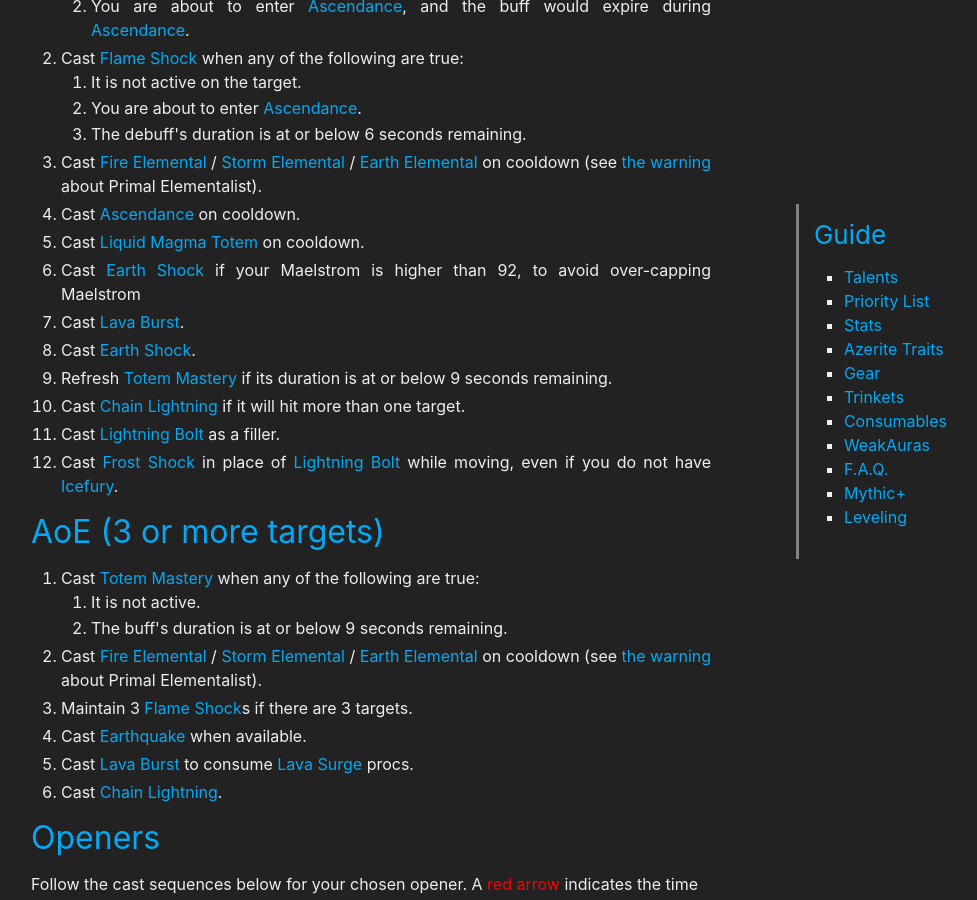
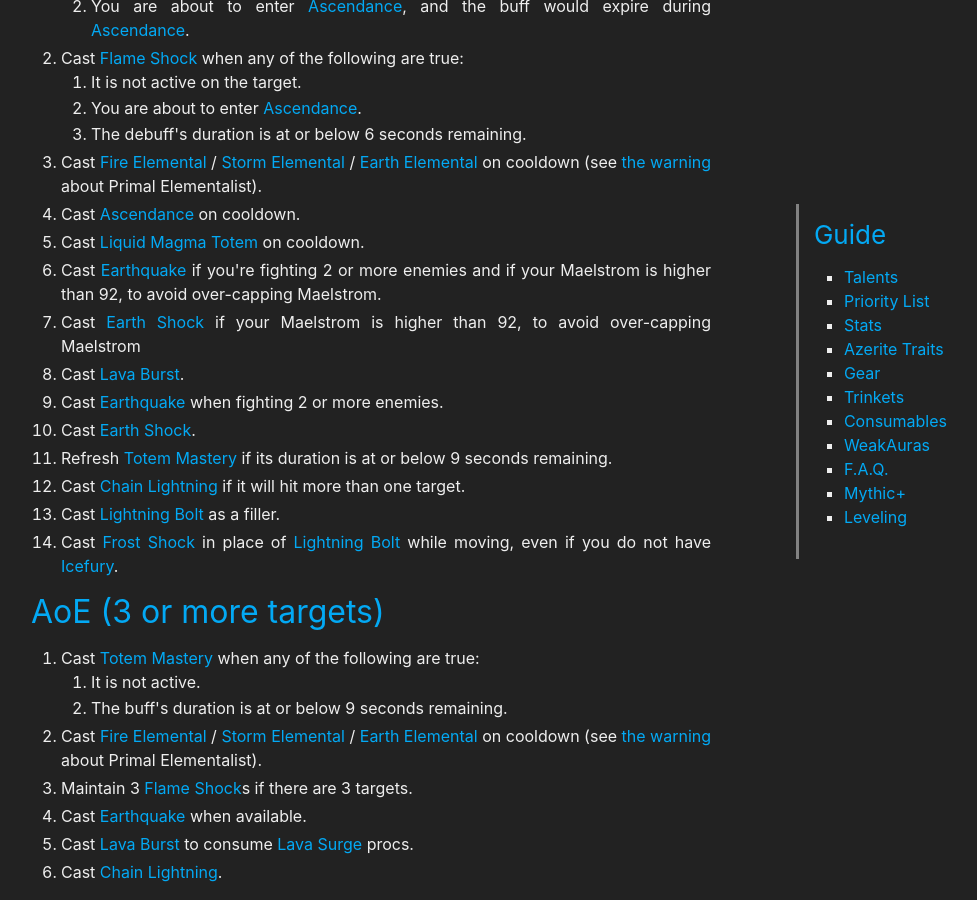
Before and after one commit to stormearthandlava/stormearthandlava.github.io, a Jekyll site: the page built from guide/general/priority_list.md, in a window 1280 px wide and 900 px high, scrolled down 1053 px. Shown: the whole window, without its empty margins (269-1246 px from the left). Built offline with Jekyll 4.4.1, drawn with Linux system fonts in a browser that asks for light colours; a script that is not in the unit is left out; some of the changed text lies outside the part shown.

Commit message:
make sure to mention EQ on two targets

```diff
--- a/guide/general/priority_list.md
+++ b/guide/general/priority_list.md
@@ -46,10 +46,12 @@
         <li class="eb-apl" style="display:none;">Cast {{ site.data.talent.eb }} on cooldown.</li>
         <li class="sk-apl" style="display:none;"> Cast {{ site.data.talent.sk }} on cooldown.</li>
         <li class="lmt-apl" style="display:list-item;">Cast {{ site.data.talent.lmt }} on cooldown.</li>
+        <li>Cast {{ site.data.spell.eq }} if you're fighting 2 or more enemies and if your Maelstrom is higher than 92, to avoid over-capping Maelstrom.</li>
         <li>Cast {{ site.data.spell.es }} if your Maelstrom is higher than 92, to avoid over-capping Maelstrom</li>
         <li>Cast {{ site.data.spell.lvb }}.</li>
         <li class="if-apl" style="display:none;">Cast {{ site.data.talent.if }} on cooldown.</li>
         <li class="if-apl" style="display:none;">Cast {{site.data.spell.frs}} with the {{site.data.talent.if}} buff active.</li>
+        <li>Cast {{ site.data.spell.eq }} when fighting 2 or more enemies.</li>
         <li>Cast {{site.data.spell.es }}.</li>
         <li class="tm-apl">Refresh {{ site.data.talent.tm }} if its duration is at or below 9 seconds remaining.</li>
         <li>Cast {{site.data.spell.cl}} if it will hit more than one target.</li>
```
Also changed, not shown: other parts of guide/general/priority_list.md (+1 -1 lines).
